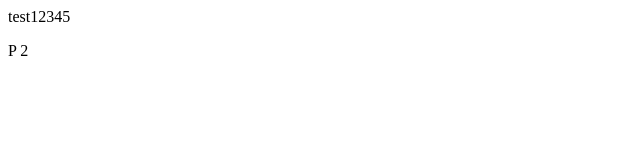
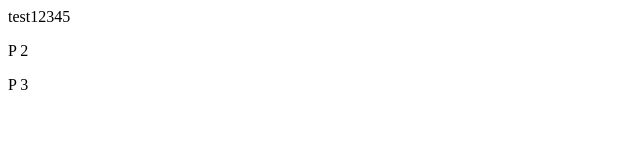
Before and after one commit to DmitryL1976/-bend-avt-1-2025, a plain HTML site: page index.html in a window 1280 px wide. Shown: the full height of the page, 0-640 px from the left. Drawn offline with Linux system fonts and the light colour scheme.

Commit message:
3th commit

```diff
--- a/index.html
+++ b/index.html
@@ -2,5 +2,6 @@
     <body>
         <p>test12345</p>
         <p>P 2</p>
+        <p>P 3</pp>
     </body>
 </html>
```
